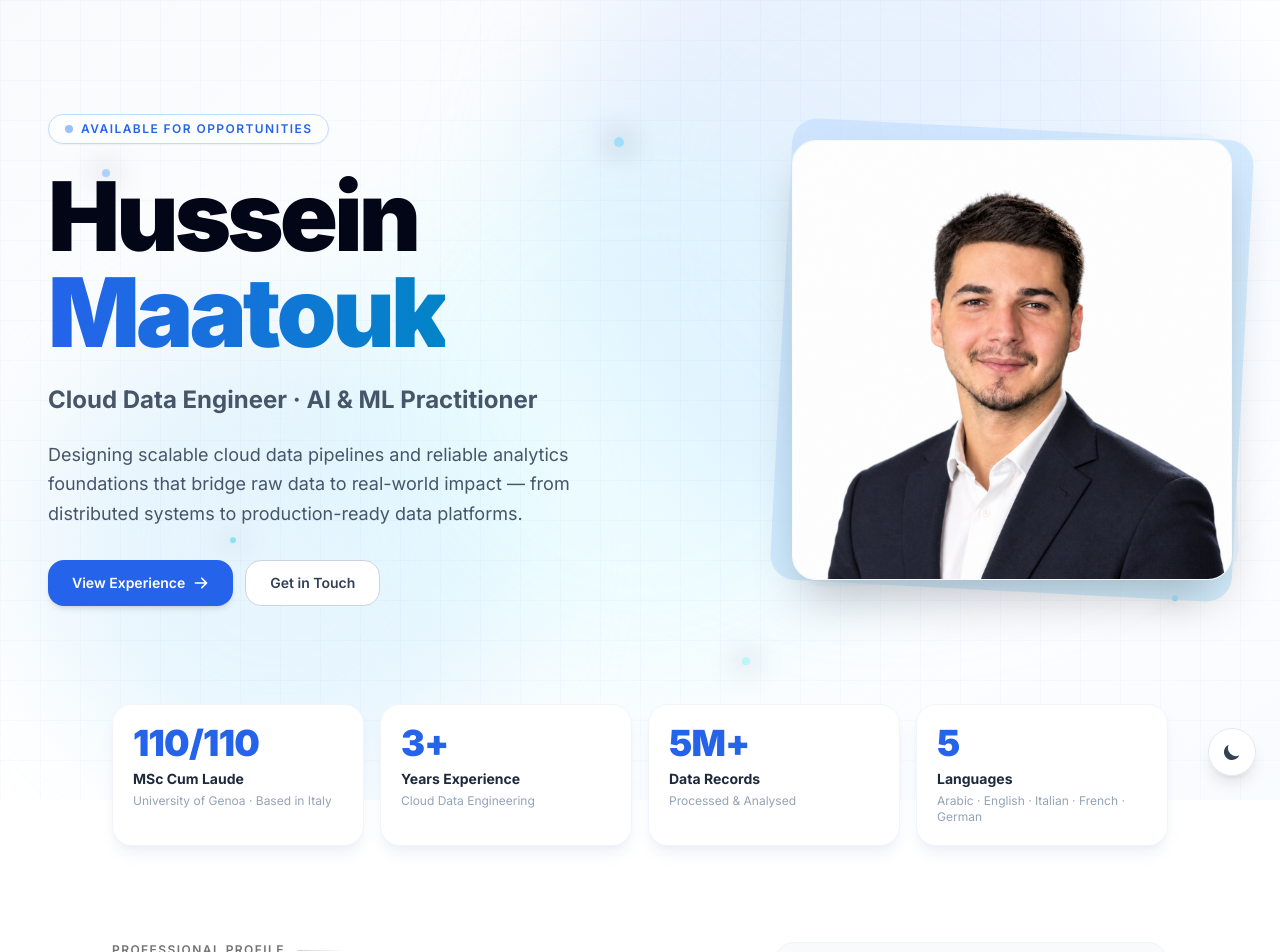
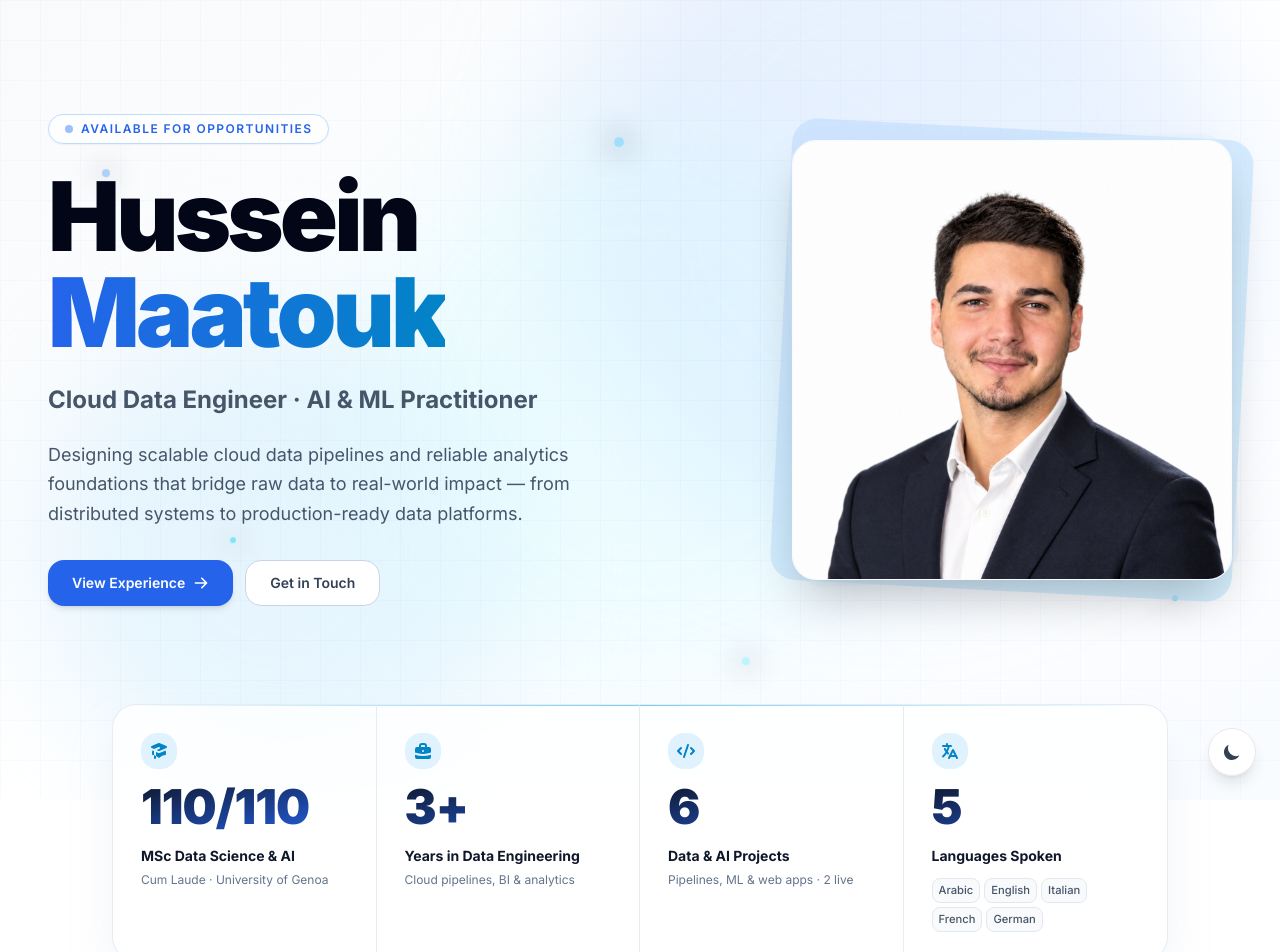
Before and after one commit to hussein320/portofolio, a Next.js app in the folder hussein-maatouk-portfolio/: page / in a window 1280 px wide. Shown: the top 952 px of the page. Built offline with nearby package versions, Linux system fonts and the light colour scheme; a web font is replaced by a local one.

Commit message:
revise the kpi section

```diff
--- a/hussein-maatouk-portfolio/src/app/page.tsx
+++ b/hussein-maatouk-portfolio/src/app/page.tsx
@@ -9,6 +9,20 @@ import { skillCategories, languages } from "@/data/skills";
 import profileData from "@/data/profile";
 import { cn } from "@/lib/utils";
 import type { ProjectEntry } from "@/types/profile";
+import type { IconType } from "react-icons";
+import { HiAcademicCap, HiBriefcase, HiCode, HiTranslate } from "react-icons/hi";
+
+const careerStart = new Date("2023-04-01");
+const yearsOfExperience = Math.floor((Date.now() - careerStart.getTime()) / (365.25 * 24 * 3600 * 1000));
+
+const liveProjects = projects.filter((p) => p.links?.length).length;
+
+const snapshotStats: { value: string; label: string; sub?: string; Icon: IconType; chips?: string[] }[] = [
+  { value: "110/110", label: "MSc Data Science & AI", sub: "Cum Laude · University of Genoa", Icon: HiAcademicCap },
+  { value: `${yearsOfExperience}+`, label: "Years in Data Engineering", sub: "Cloud pipelines, BI & analytics", Icon: HiBriefcase },
+  { value: String(projects.length), label: "Data & AI Projects", sub: `Pipelines, ML & web apps · ${liveProjects} live`, Icon: HiCode },
+  { value: String(languages.length), label: "Languages Spoken", Icon: HiTranslate, chips: languages.map((l) => l.language) },
+];
 
 const heroParticles = [
   "left-[8%] top-[22%] h-2 w-2 bg-indigo-400/50",
@@ -330,22 +344,33 @@ export default function Page() {
         className="relative z-20 -mt-24 max-w-6xl mx-auto px-6 lg:px-12"
         aria-label="Career snapshot"
       >
-        <div className="grid grid-cols-2 md:grid-cols-4 gap-4">
-          {[
-            { value: "110/110", label: "MSc Cum Laude", sub: "University of Genoa · Based in Italy" },
-            { value: "3+", label: "Years Experience", sub: "Cloud Data Engineering" },
-            { value: "5M+", label: "Data Records", sub: "Processed & Analysed" },
-            { value: "5", label: "Languages", sub: "Arabic · English · Italian · French · German" },
-          ].map((stat) => (
-            <div
-              key={stat.label}
-              className="rounded-2xl border border-slate-100 dark:border-slate-800 bg-white dark:bg-slate-900 px-5 py-5 shadow-lg shadow-slate-200/60 dark:shadow-none flex flex-col gap-1"
-            >
-              <span className="text-4xl font-black text-indigo-600 dark:text-indigo-400 leading-none tracking-tight">{stat.value}</span>
-              <span className="text-sm font-bold text-slate-800 dark:text-slate-100 mt-1">{stat.label}</span>
-              <span className="text-xs text-slate-400 dark:text-slate-500">{stat.sub}</span>
-            </div>
-          ))}
+        <div className="relative overflow-hidden rounded-3xl border border-slate-200/80 bg-white/80 shadow-2xl shadow-slate-300/40 backdrop-blur-xl dark:border-white/10 dark:bg-slate-900/70 dark:shadow-black/40">
+          <div className="absolute inset-x-0 top-0 h-px bg-gradient-to-r from-transparent via-sky-400/70 to-transparent" aria-hidden="true" />
+          <div className="grid grid-cols-2 lg:grid-cols-4 [&>*]:border-slate-200/80 dark:[&>*]:border-white/10 [&>*:nth-child(odd)]:border-r [&>*:nth-child(-n+2)]:border-b lg:[&>*]:border-b-0 lg:[&>*]:border-r lg:[&>*:last-child]:border-r-0">
+            {snapshotStats.map(({ value, label, sub, Icon, chips }) => (
+              <div key={label} className="group relative flex flex-col gap-3 p-5 md:p-7 transition-colors duration-300 hover:bg-sky-50/60 dark:hover:bg-white/[0.03]">
+                <span className="flex h-9 w-9 items-center justify-center rounded-xl bg-sky-100 text-sky-600 transition-transform duration-300 group-hover:scale-110 dark:bg-sky-400/10 dark:text-sky-300">
+                  <Icon className="h-5 w-5" aria-hidden="true" />
+                </span>
+                <span className="bg-gradient-to-br from-slate-900 to-blue-600 bg-clip-text text-4xl md:text-5xl font-black leading-none tracking-tight text-transparent dark:from-white dark:to-sky-300">
+                  {value}
+                </span>
+                <div className="flex flex-col gap-1">
+                  <span className="text-sm font-bold text-slate-900 dark:text-white">{label}</span>
+                  {sub && <span className="text-xs leading-relaxed text-slate-500 dark:text-slate-400">{sub}</span>}
+                </div>
+                {chips && (
+                  <ul className="flex flex-wrap gap-1" aria-label="Languages">
+                    {chips.map((chip) => (
+                      <li key={chip} className="rounded-md border border-slate-200 bg-slate-50 px-1.5 py-0.5 text-[0.7rem] font-medium text-slate-600 dark:border-white/10 dark:bg-white/5 dark:text-slate-300">
+                        {chip}
+                      </li>
+                    ))}
+                  </ul>
+                )}
+              </div>
+            ))}
+          </div>
         </div>
       </section>
 
```
